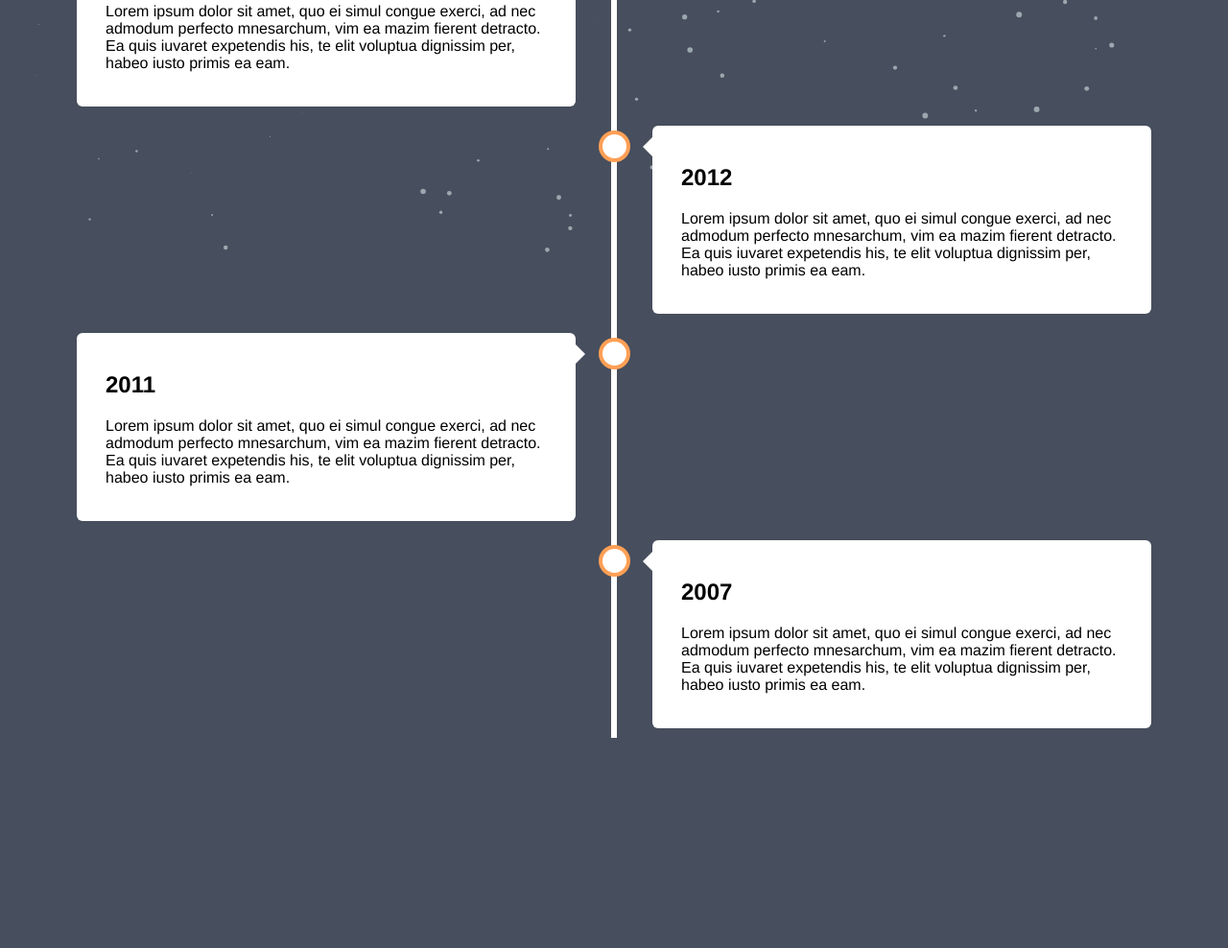
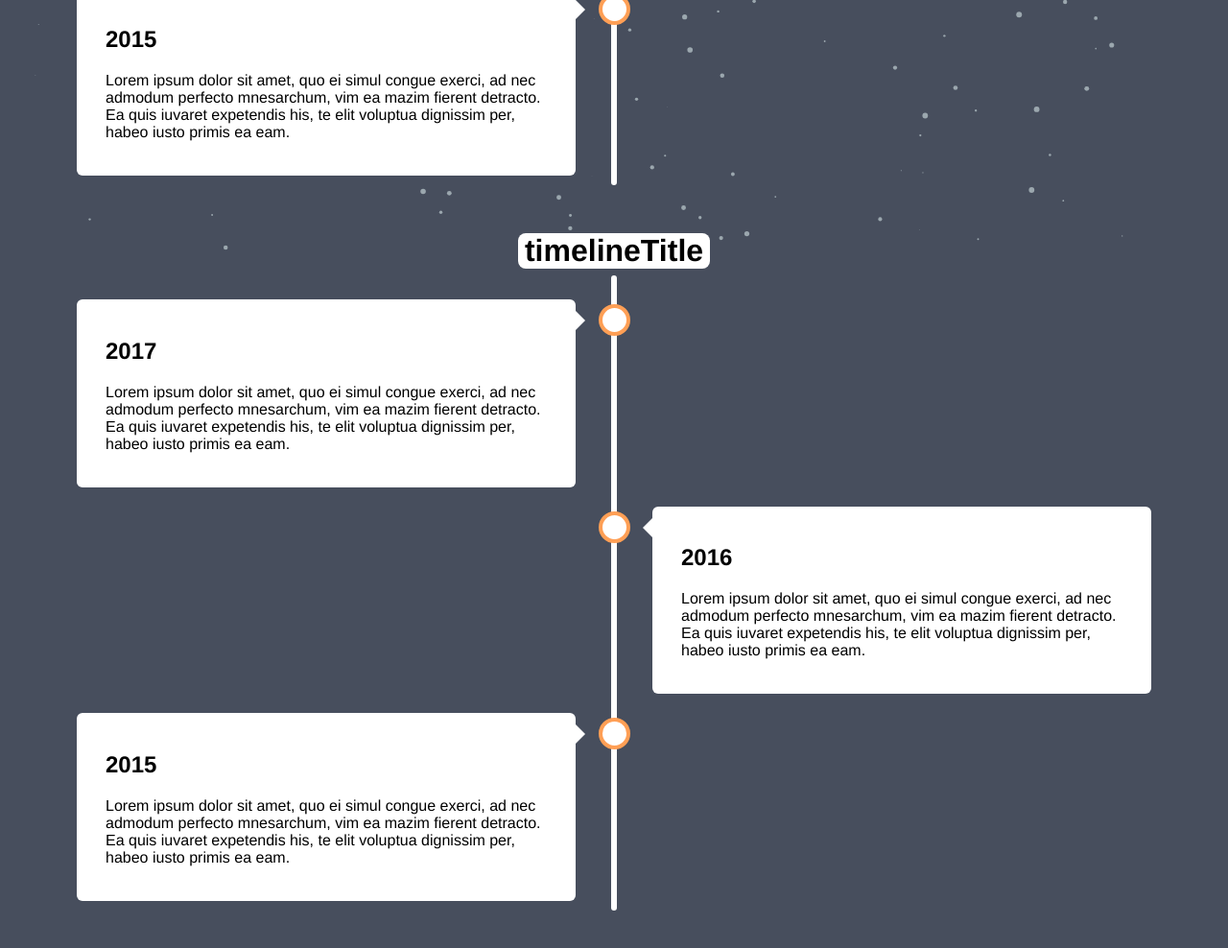
Before and after one commit to adeel-ahmad-awan/personal-portfolio-minimal-theme-, a plain HTML site: page timeline.html in a window 1280 px wide. Shown: the part 534-1522 px from the top of the page at 96% size. Before the commit the page ends 1311 px from the top, so only its background shows below. Drawn offline with nearby package versions, Linux system fonts and the light colour scheme.

Commit message:
timeline modified by some small changes

```diff
--- a/css/timelineStyle.css
+++ b/css/timelineStyle.css
@@ -14,6 +14,15 @@ body {
     margin: 0 auto;
 }
 
+.timelineTitle {
+  text-align: center;
+  width: 200px;
+  background-color: white;
+  border-radius: 8px;
+  margin-left: auto;
+  margin-right: auto;
+}
+
 /* The actual timeline (the vertical ruler) */
 .timeline::after {
     content: '';
@@ -24,6 +33,12 @@ body {
     bottom: 0;
     left: 50%;
     margin-left: -3px;
+    border-radius: 20px;
+    margin-top: -15px;
+}
+
+.timelineBlock {
+  margin-bottom: 50px;
 }
 
 /* Container around content */
--- a/timeline.html
+++ b/timeline.html
@@ -12,6 +12,11 @@
 
   <div id="particles-js"></div>
 
+  <div class="timelineBlock">
+
+    <div class="timelineTitle">
+      <h1>timelineTitle</h1>
+    </div>
     <div class="timeline">
       <div class="container left">
         <div class="content">
@@ -31,25 +36,39 @@
           <p>Lorem ipsum dolor sit amet, quo ei simul congue exerci, ad nec admodum perfecto mnesarchum, vim ea mazim fierent detracto. Ea quis iuvaret expetendis his, te elit voluptua dignissim per, habeo iusto primis ea eam.</p>
         </div>
       </div>
+    </div>
+  </div>
+  <!-- end div timelineBlock -->
+
+
+  <div class="timelineBlock">
+
+    <div class="timelineTitle">
+      <h1>timelineTitle</h1>
+    </div>
+    <div class="timeline">
+      <div class="container left">
+        <div class="content">
+          <h2>2017</h2>
+          <p>Lorem ipsum dolor sit amet, quo ei simul congue exerci, ad nec admodum perfecto mnesarchum, vim ea mazim fierent detracto. Ea quis iuvaret expetendis his, te elit voluptua dignissim per, habeo iusto primis ea eam.</p>
+        </div>
+      </div>
       <div class="container right">
         <div class="content">
-        <h2>2012</h2>
+          <h2>2016</h2>
           <p>Lorem ipsum dolor sit amet, quo ei simul congue exerci, ad nec admodum perfecto mnesarchum, vim ea mazim fierent detracto. Ea quis iuvaret expetendis his, te elit voluptua dignissim per, habeo iusto primis ea eam.</p>
         </div>
       </div>
       <div class="container left">
         <div class="content">
-        <h2>2011</h2>
-        <p>Lorem ipsum dolor sit amet, quo ei simul congue exerci, ad nec admodum perfecto mnesarchum, vim ea mazim fierent detracto. Ea quis iuvaret expetendis his, te elit voluptua dignissim per, habeo iusto primis ea eam.</p>
-      </div>
-    </div>
-    <div class="container right">
-      <div class="content">
-        <h2>2007</h2>
+          <h2>2015</h2>
           <p>Lorem ipsum dolor sit amet, quo ei simul congue exerci, ad nec admodum perfecto mnesarchum, vim ea mazim fierent detracto. Ea quis iuvaret expetendis his, te elit voluptua dignissim per, habeo iusto primis ea eam.</p>
         </div>
       </div>
     </div>
+  </div>
+  <!-- end div timelineBlock -->
+
 
 
   <!-- loading scripts -->
```
Lines whose indentation alone changed are shown as unchanged.
